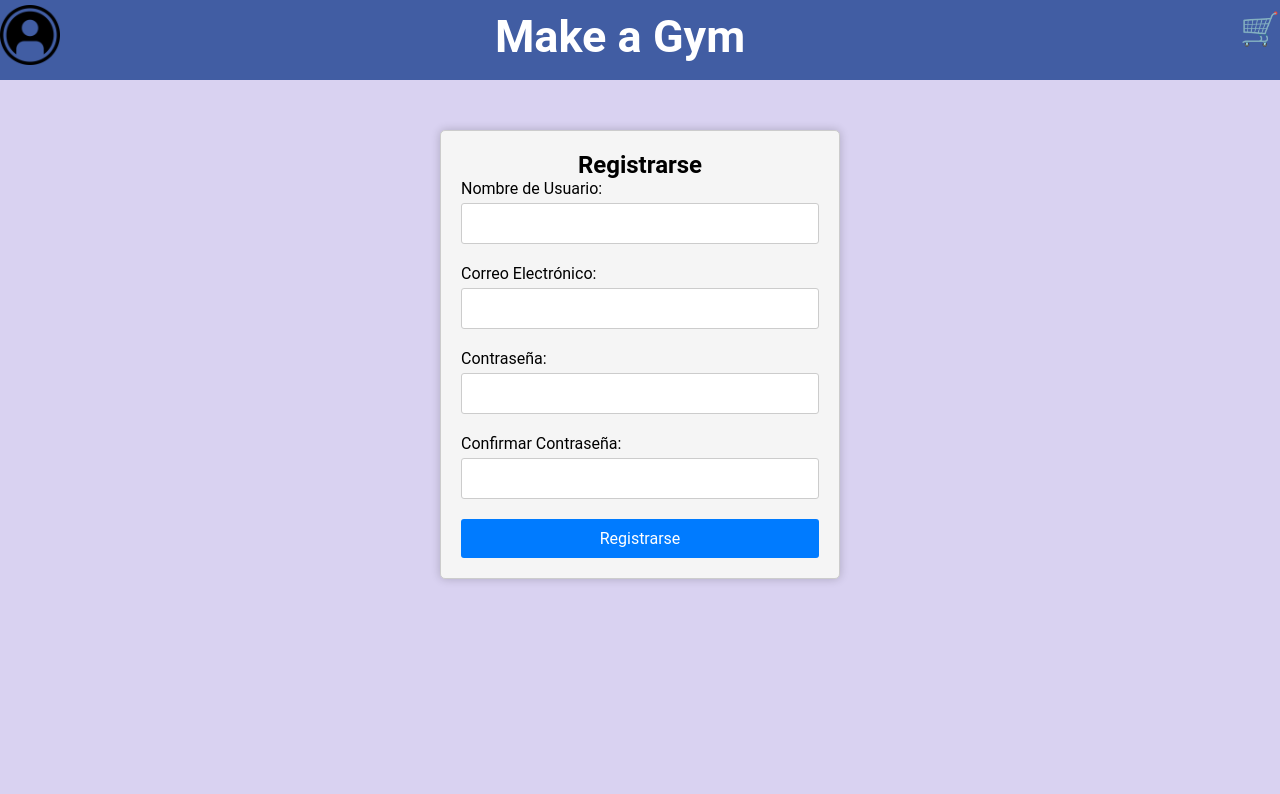
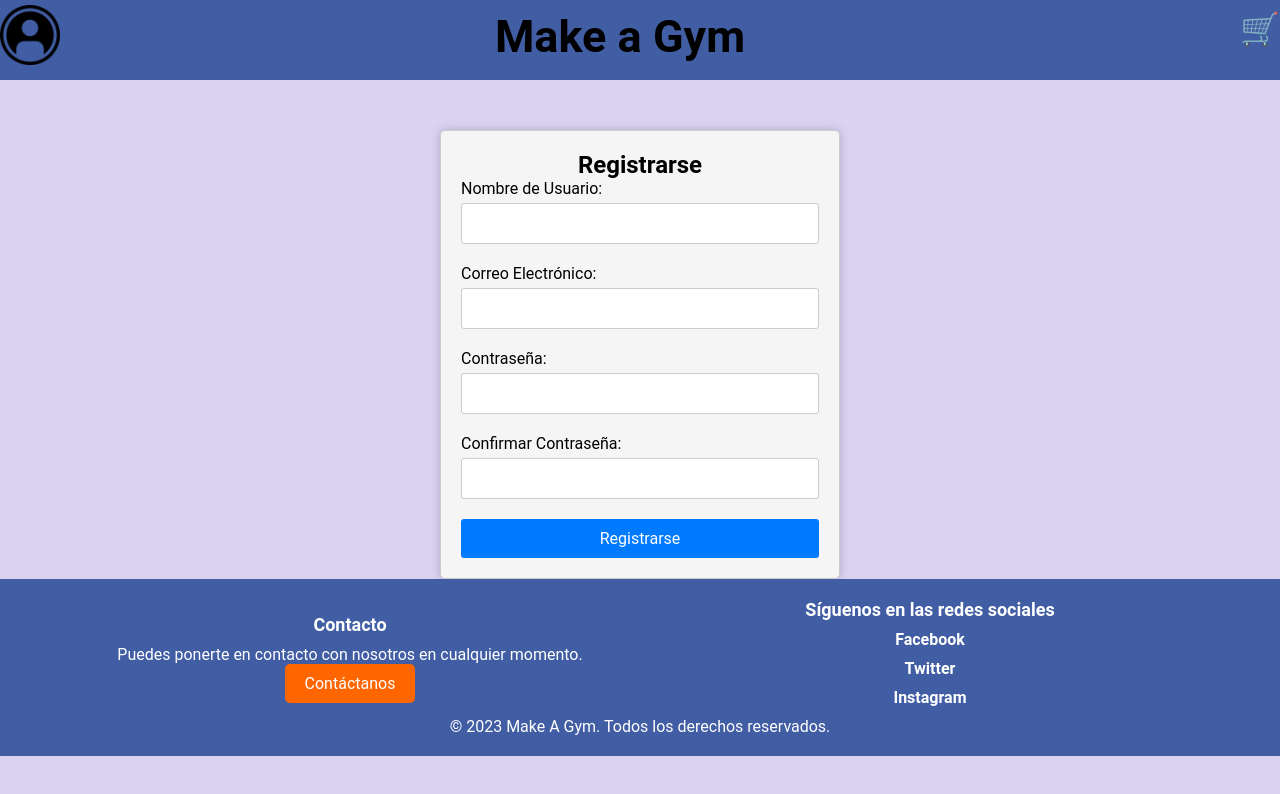
Before and after one commit to A-Simoncito/Make_A_Gym--Frontend, a React (Create React App) app in the folder make-a-gym/: page /Register in a window 1280 px wide. Shown: the top 794 px of the page. Built offline with nearby package versions, Linux system fonts and the light colour scheme.

Commit message:
mas login y register

```diff
--- a/make-a-gym/src/App.jsx
+++ b/make-a-gym/src/App.jsx
@@ -32,6 +32,7 @@ function App() {
                 <Header/>
                 <Login/>
 
+
               </>
             }
           />
@@ -42,6 +43,7 @@ function App() {
               <>
                 <Header/>
                 <Register/>
+                <Footer></Footer>
 
               </>
             }
--- a/make-a-gym/src/Components/Footer/footer.css
+++ b/make-a-gym/src/Components/Footer/footer.css
@@ -1,13 +1,12 @@
+/* footer.css */
 
 footer {
   background-color: rgb(65, 93, 163);
   color: #fff;
   text-align: center;
   padding: 20px 0;
-    position: static;
-    bottom: 0;
   width: 100%;
-    height: 170px;
+  margin-top: auto;
 }
 
 .footer-content {
--- a/make-a-gym/src/Components/Header/header.css
+++ b/make-a-gym/src/Components/Header/header.css
@@ -14,6 +14,11 @@ header{
     text-align: center;
     width: 1900px;
     font-size: 45px;
+
+}
+
+.TittleP > *{
+    color:black !important;
 }
 
 .login-icon{
--- a/make-a-gym/src/Components/Header/header.jsx
+++ b/make-a-gym/src/Components/Header/header.jsx
@@ -7,7 +7,9 @@ export default function Header() {
     <header>
 
 
-      <h1 class="TittleP">Make a Gym</h1>
+      <h1 className="TittleP">
+        <Link to ="/">Make a Gym</Link>
+      </h1>
 
 
 
--- a/make-a-gym/src/Components/Login/login.css
+++ b/make-a-gym/src/Components/Login/login.css
@@ -33,7 +33,12 @@ main{
     max-width: 800px;
     margin: auto;
     position: relative;
+    margin-top: 20px;
 }
+
+.footer {
+    margin-top: auto;
+  }
 
 .caja__trasera{
     width: 100%;
--- a/make-a-gym/src/Components/Login/login.jsx
+++ b/make-a-gym/src/Components/Login/login.jsx
@@ -2,6 +2,7 @@ import './login.css';
 import React, { useState } from "react";
 import {Link} from 'react-router-dom'
 import axios from 'axios'
+
 
 
 export default function Login() {
@@ -56,6 +57,7 @@ export default function Login() {
                     </div>
                 </div>
             </main>
+
         </div>
     );
 }
```
Lines whose indentation alone changed are shown as unchanged.
